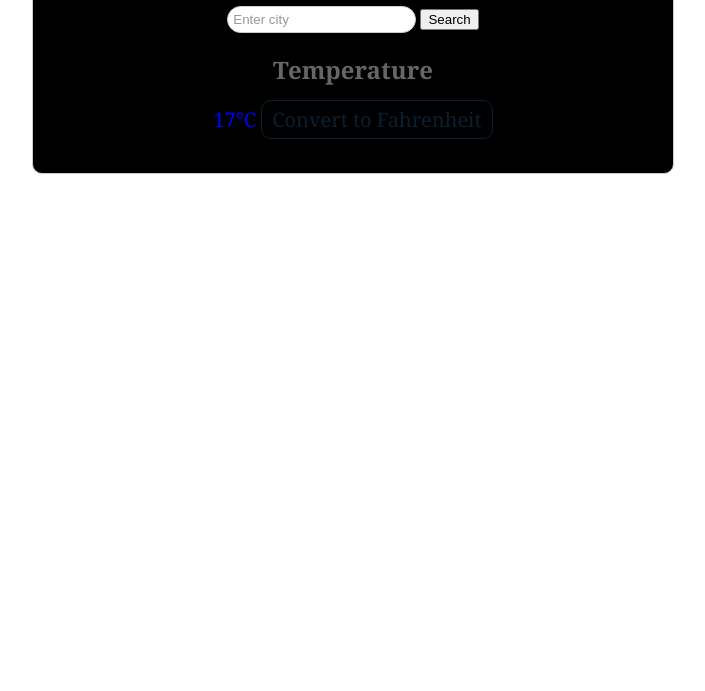
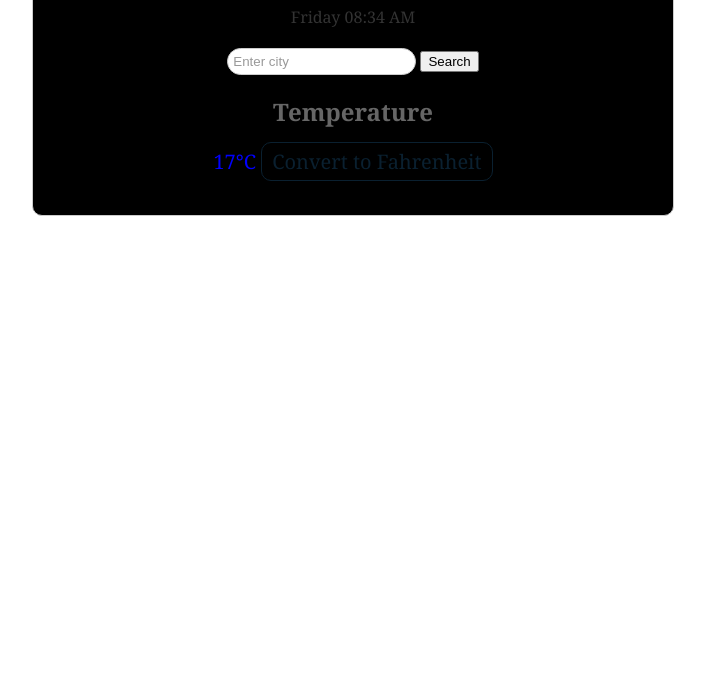
Before and after one commit to BATHO23/vibrant-last-addition, a plain HTML site: page index.html in a window 1280 px wide. Shown: the part 109-800 px from the top of the page, without its empty margins (287-992 px from the left). Drawn offline with Linux system fonts and the light colour scheme.

Commit message:
fixed js lin in html

```diff
--- a/index.html
+++ b/index.html
@@ -21,6 +21,6 @@
         <a href="#" id="convert-link">Convert to Fahrenheit</a>
       </p>
     </div>
-    <script src="index.js"></script>
+    <script src="vibrant-index.js"></script>
   </body>
 </html>
```
